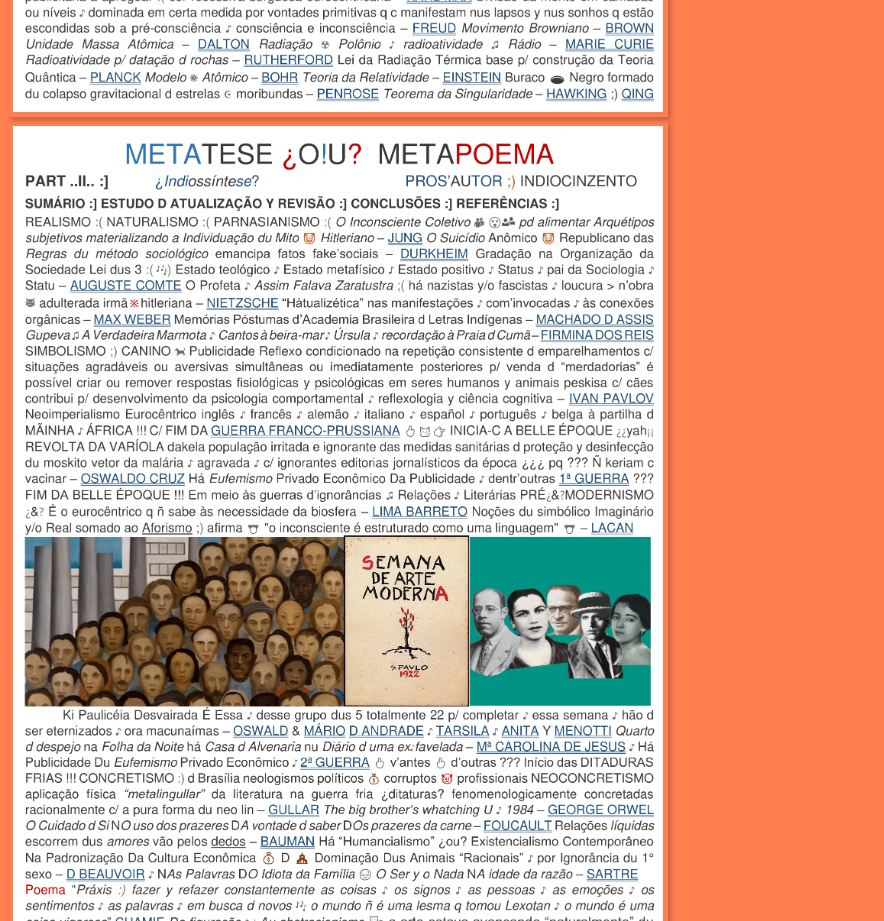
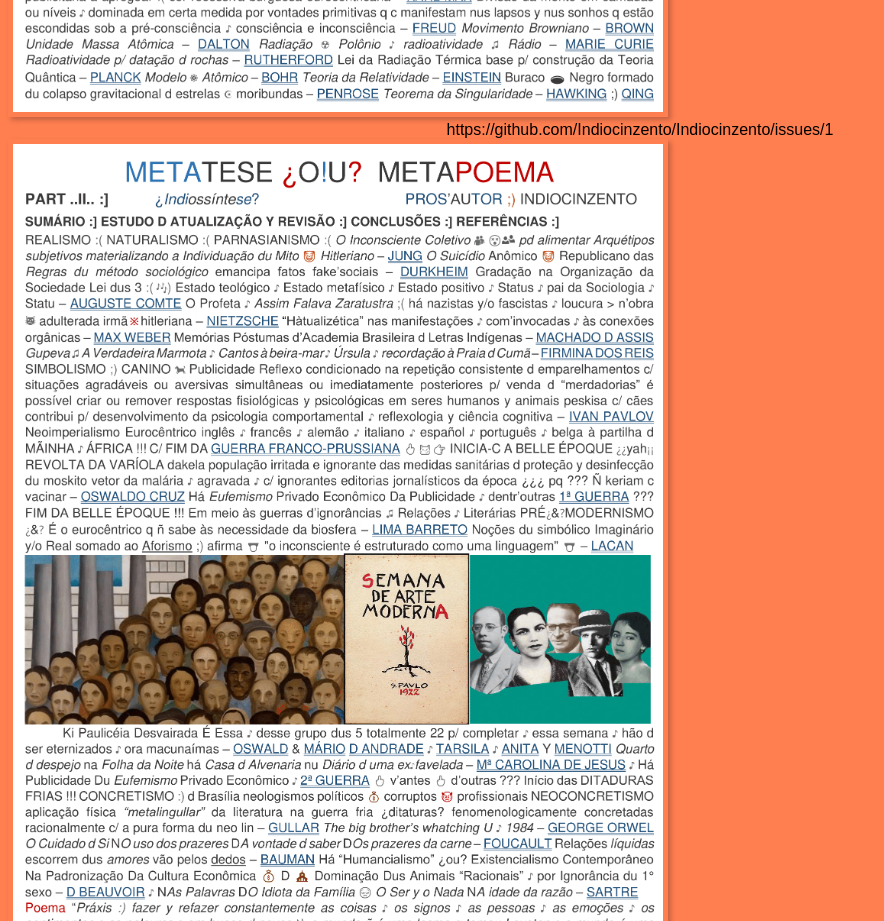
Before and after one commit to Indiocinzento/Poematese, a plain HTML site: page index.html in a window 1280 px wide. Shown: the part 5280-6201 px from the top of the page, without its empty margins (0-884 px from the left). Drawn offline with Linux system fonts and the light colour scheme.

Commit message:
Update index.html

```diff
--- a/index.html
+++ b/index.html
@@ -56,6 +56,9 @@
     </section>
         <img src="imagens/Poematese-1.png" alt="Poematese I" class="pt">
         <img src="imagens/Poematese-2.png" alt="Poematese II" class="pt">
+    <div>
+        https://github.com/Indiocinzento/Indiocinzento/issues/1
+    </div>
         <img src="imagens/Poematese-3.png" alt="Poematese III" class="pt">
         <img src="imagens/Poematese-4.png" alt="Pematese IV" class="pt">
     <section>
```
